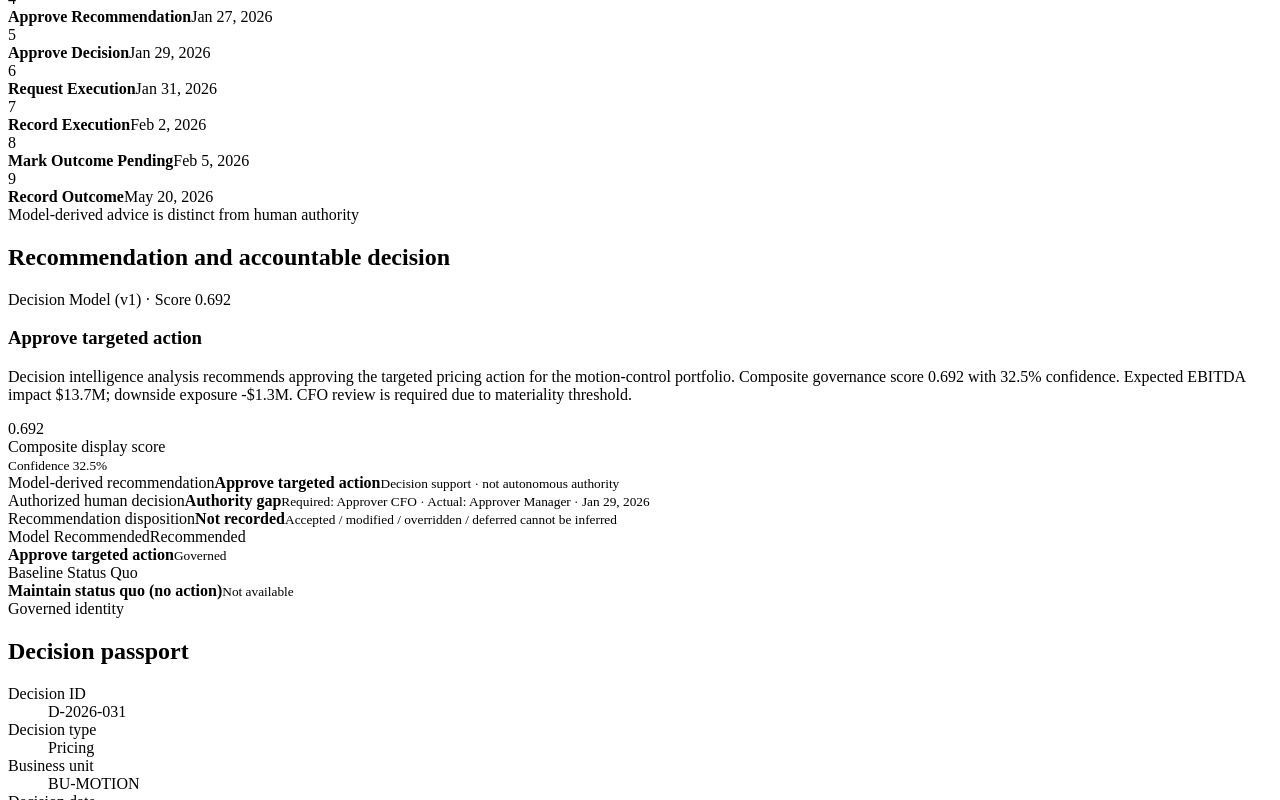
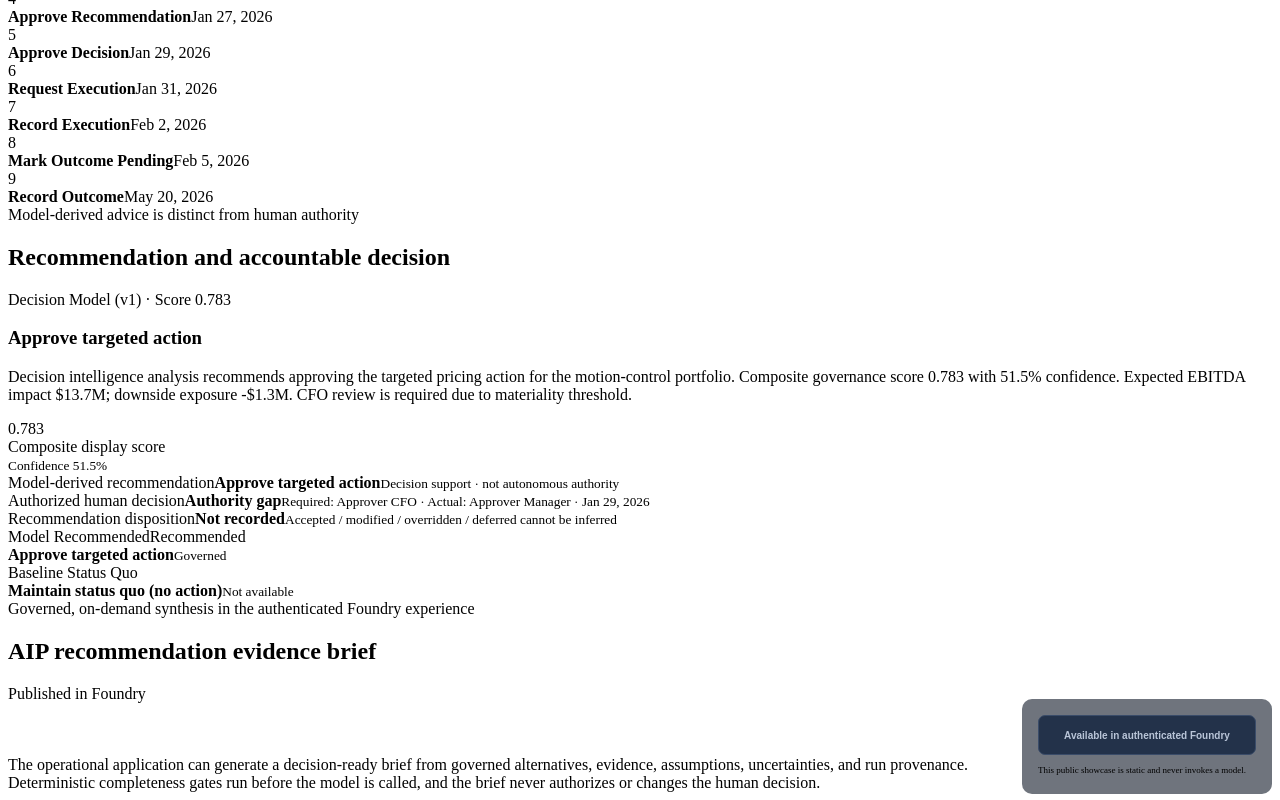
Before and after one commit to Akhan303/CFO-Decision-Flight-Recorder, a React (Vite) app: page /command-center in a window 1280 px wide. Both pictures are taken after a click on the element 619 px from the left and 2445 px from the top of the page. Shown: the part 2045-2845 px from the top of the page. Built offline with nearby package versions, Linux system fonts and the light colour scheme; the HTML template or start-up script is replaced by a standard one.

Commit message:
Align public showcase with governed Foundry output

```diff
--- a/package.json
+++ b/package.json
@@ -1,7 +1,7 @@
 {
   "name": "cfo-decision-flight-recorder-public-showcase",
   "private": true,
-  "version": "1.0.0",
+  "version": "1.0.7",
   "type": "module",
   "scripts": {
     "dev": "vite",
--- a/release/foundry-public-semantic-contract.json
+++ b/release/foundry-public-semantic-contract.json
@@ -40,13 +40,14 @@
     "scenario assumptions and probabilities",
     "point-in-time evidence classification",
     "governance chronology",
-    "outcome release and measurement state"
+    "outcome release and measurement state",
+    "governed on-demand AIP evidence brief capability and human-authority boundary"
   ],
   "privateOnlyCapabilities": [
     "Ontology writeback",
     "Action Types",
     "governance Functions",
-    "AIP execution and evaluations",
+    "AIP execution, generated outputs, and evaluations",
     "authenticated actor identity",
     "permissions and markings",
     "operational resource identifiers"
--- a/src/App.tsx
+++ b/src/App.tsx
@@ -57,6 +57,7 @@ import {
   summarizeDecisionEconomics,
   SIMULATION_DATE
 } from "./domain";
+import "./aip-brief.css";
 
 const decisions = decisionsJson as Decision[];
 const events = eventsJson as GovernanceEvent[];
@@ -648,6 +649,38 @@ function RecommendationPanel({ decision }: { decision: Decision }) {
   );
 }
 
+function FoundryAipBriefPanel() {
+  return (
+    <Panel
+      title="AIP recommendation evidence brief"
+      eyebrow="Governed, on-demand synthesis in the authenticated Foundry experience"
+      className="aip-brief-panel"
+    >
+      <div className="aip-brief-layout">
+        <div>
+          <StatusBadge tone="positive">Published in Foundry</StatusBadge>
+          <h3>Evidence-grounded executive synthesis</h3>
+          <p className="recommendation-copy">
+            The operational application can generate a decision-ready brief from governed alternatives,
+            evidence, assumptions, uncertainties, and run provenance. Deterministic completeness gates run
+            before the model is called, and the brief never authorizes or changes the human decision.
+          </p>
+        </div>
+        <div className="aip-brief-control" aria-label="Foundry-only AIP control">
+          <button type="button" disabled>Available in authenticated Foundry</button>
+          <small>This public showcase is static and never invokes a model.</small>
+        </div>
+      </div>
+      <div className="aip-capability-grid">
+        <div><span>Invocation</span><strong>Explicit, on demand</strong></div>
+        <div><span>Grounding</span><strong>Governed ontology evidence</strong></div>
+        <div><span>Guardrail</span><strong>Completeness gate first</strong></div>
+        <div><span>Authority</span><strong>Human decision remains final</strong></div>
+      </div>
+    </Panel>
+  );
+}
+
 function DecisionRecordPage() {
   return (
     <DecisionView>
@@ -663,6 +696,7 @@ function DecisionRecordPage() {
 
           <JourneyRail decision={decision} />
           <RecommendationPanel decision={decision} />
+          <FoundryAipBriefPanel />
 
           <div className="two-column">
             <Panel title="Decision passport" eyebrow="Governed identity">
@@ -1033,9 +1067,18 @@ function ScenarioPage() {
           <>
             <PageHeading
               eyebrow="Scenario & Sensitivity"
-              title="Governed financial scenarios"
-              subtitle="Illustrative assumptions separated from recorded facts; values are comparable in USD over an explicit decision horizon."
+              title="Illustrative financial scenarios"
+              subtitle="Presentation-only assumptions separated from recorded facts; values are comparable in USD over an explicit decision horizon."
             />
+
+            {decision.decisionId === "D-2026-031" && (
+              <Panel title="Foundry parity disclosure" eyebrow="Authenticated status · DEFERRED_NO_SOURCE">
+                <p className="large-copy">
+                  The authenticated Foundry application has no reproducible scenario linkage for this decision.
+                  The public scenarios below are clearly labeled presentation-only illustrations and are not ontology-backed scenario outputs.
+                </p>
+              </Panel>
+            )}
 
             <div className="kpi-grid six">
               <KpiCard label="Probability-weighted EBITDA" value={money(summary.probabilityWeightedEbitdaUsd)} detail={`${assumption.horizonMonths}-month horizon`} tone="positive" />
--- /dev/null
+++ b/src/aip-brief.css
@@ -0,0 +1,12 @@
+.aip-brief-panel { border-color: rgba(123, 97, 255, .34); }
+.aip-brief-layout { display: grid; grid-template-columns: minmax(0, 1fr) 250px; gap: 30px; align-items: center; }
+.aip-brief-layout h3 { margin: 14px 0 7px; color: #fff; font-size: 20px; }
+.aip-brief-control { padding: 16px; background: rgba(7, 16, 31, .58); border: 1px solid var(--border); border-radius: 10px; }
+.aip-brief-control button { width: 100%; min-height: 40px; padding: 0 12px; color: #b9c5d8; background: #23324a; border: 1px solid #3a4c69; border-radius: 7px; font-size: 10px; font-weight: 800; cursor: not-allowed; }
+.aip-brief-control small { display: block; margin-top: 9px; color: var(--muted); font-size: 9px; line-height: 1.5; }
+.aip-capability-grid { display: grid; grid-template-columns: repeat(4, minmax(0, 1fr)); gap: 10px; margin-top: 18px; }
+.aip-capability-grid > div { padding: 12px; background: rgba(7, 16, 31, .46); border: 1px solid var(--border); border-radius: 8px; }
+.aip-capability-grid span, .aip-capability-grid strong { display: block; }
+.aip-capability-grid span { color: var(--muted); font-size: 8px; text-transform: uppercase; letter-spacing: .06em; }
+.aip-capability-grid strong { margin-top: 6px; color: #e8edf5; font-size: 10px; }
+@media (max-width: 900px) { .aip-brief-layout, .aip-capability-grid { grid-template-columns: 1fr; } }
--- a/src/data/decisions.json
+++ b/src/data/decisions.json
@@ -6,14 +6,14 @@
     "businessUnit": "BU-MOTION",
     "decisionDate": "2026-01-20",
     "lifecycleState": "Closed",
-    "recommendationLabel": "Decision Model (v1) · Score 0.692",
+    "recommendationLabel": "Decision Model (v1) · Score 0.783",
     "recommendedAction": "Approve targeted action",
-    "compositeScore": 0.692,
-    "confidencePercent": "32.5%",
+    "compositeScore": 0.7826722222222222,
+    "confidencePercent": "51.5%",
     "expectedEbitdaUsd": 13690000,
     "downsideEbitdaUsd": -1280000,
     "escalationTier": "CFO Review",
-    "whySummary": "Decision intelligence analysis recommends approving the targeted pricing action for the motion-control portfolio. Composite governance score 0.692 with 32.5% confidence. Expected EBITDA impact $13.7M; downside exposure -$1.3M. CFO review is required due to materiality threshold.",
+    "whySummary": "Decision intelligence analysis recommends approving the targeted pricing action for the motion-control portfolio. Composite governance score 0.783 with 51.5% confidence. Expected EBITDA impact $13.7M; downside exposure -$1.3M. CFO review is required due to materiality threshold.",
     "outcomeStatus": "Realized",
     "outcomeDate": "2026-05-20",
     "outcomeVarianceMRef": -5.3,
--- a/src/data/scenarios.json
+++ b/src/data/scenarios.json
@@ -1,7 +1,7 @@
 [
-  {"decisionId":"D-2026-031","scenarioName":"Base Case","baseScore":0.692,"scenarioScore":0.692,"probabilityPct":55,"impactBasis":"Expected","impactMultiplier":1,"assumptionDelta":"Current price realization and volume response"},
-  {"decisionId":"D-2026-031","scenarioName":"Upside Stress Test","baseScore":0.692,"scenarioScore":0.865,"probabilityPct":25,"impactBasis":"Expected","impactMultiplier":1.25,"assumptionDelta":"Stronger price realization with limited volume loss"},
-  {"decisionId":"D-2026-031","scenarioName":"Downside Stress Test","baseScore":0.692,"scenarioScore":0.484,"probabilityPct":20,"impactBasis":"Downside","impactMultiplier":1,"assumptionDelta":"Elasticity and competitive response exceed plan"},
+  {"decisionId":"D-2026-031","scenarioName":"Base Case","baseScore":0.7826722222222222,"scenarioScore":0.7826722222222222,"probabilityPct":55,"impactBasis":"Expected","impactMultiplier":1,"assumptionDelta":"Current price realization and volume response"},
+  {"decisionId":"D-2026-031","scenarioName":"Upside Stress Test","baseScore":0.7826722222222222,"scenarioScore":0.9783402777777777,"probabilityPct":25,"impactBasis":"Expected","impactMultiplier":1.25,"assumptionDelta":"Stronger price realization with limited volume loss"},
+  {"decisionId":"D-2026-031","scenarioName":"Downside Stress Test","baseScore":0.7826722222222222,"scenarioScore":0.5478705555555555,"probabilityPct":20,"impactBasis":"Downside","impactMultiplier":1,"assumptionDelta":"Elasticity and competitive response exceed plan"},
   {"decisionId":"D-2026-032","scenarioName":"Base Case","baseScore":0.571,"scenarioScore":0.571,"probabilityPct":55,"impactBasis":"Expected","impactMultiplier":1,"assumptionDelta":"Expected shortage duration and inventory consumption"},
   {"decisionId":"D-2026-032","scenarioName":"Upside Stress Test","baseScore":0.571,"scenarioScore":0.714,"probabilityPct":25,"impactBasis":"Expected","impactMultiplier":1.25,"assumptionDelta":"Longer shortage raises avoided disruption value"},
   {"decisionId":"D-2026-032","scenarioName":"Downside Stress Test","baseScore":0.571,"scenarioScore":0.400,"probabilityPct":20,"impactBasis":"Downside","impactMultiplier":1,"assumptionDelta":"Supply normalizes early and inventory carrying cost rises"},
```
Also changed, not shown: release/aip-provenance-contract.json (+10 -4 lines), scripts/validate-data.mjs (+9 -2 lines), 2 other files (tests, documents, lock files or other folders).
